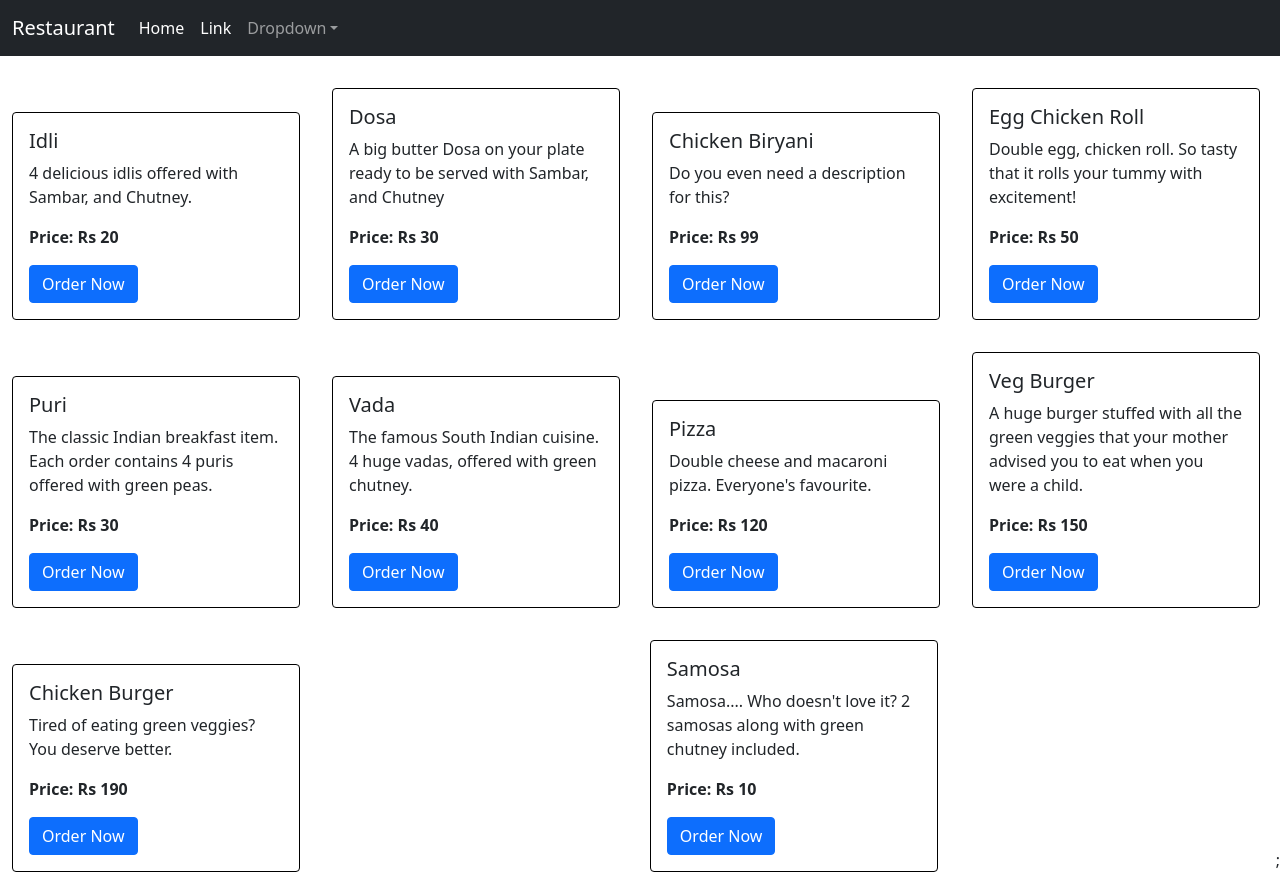
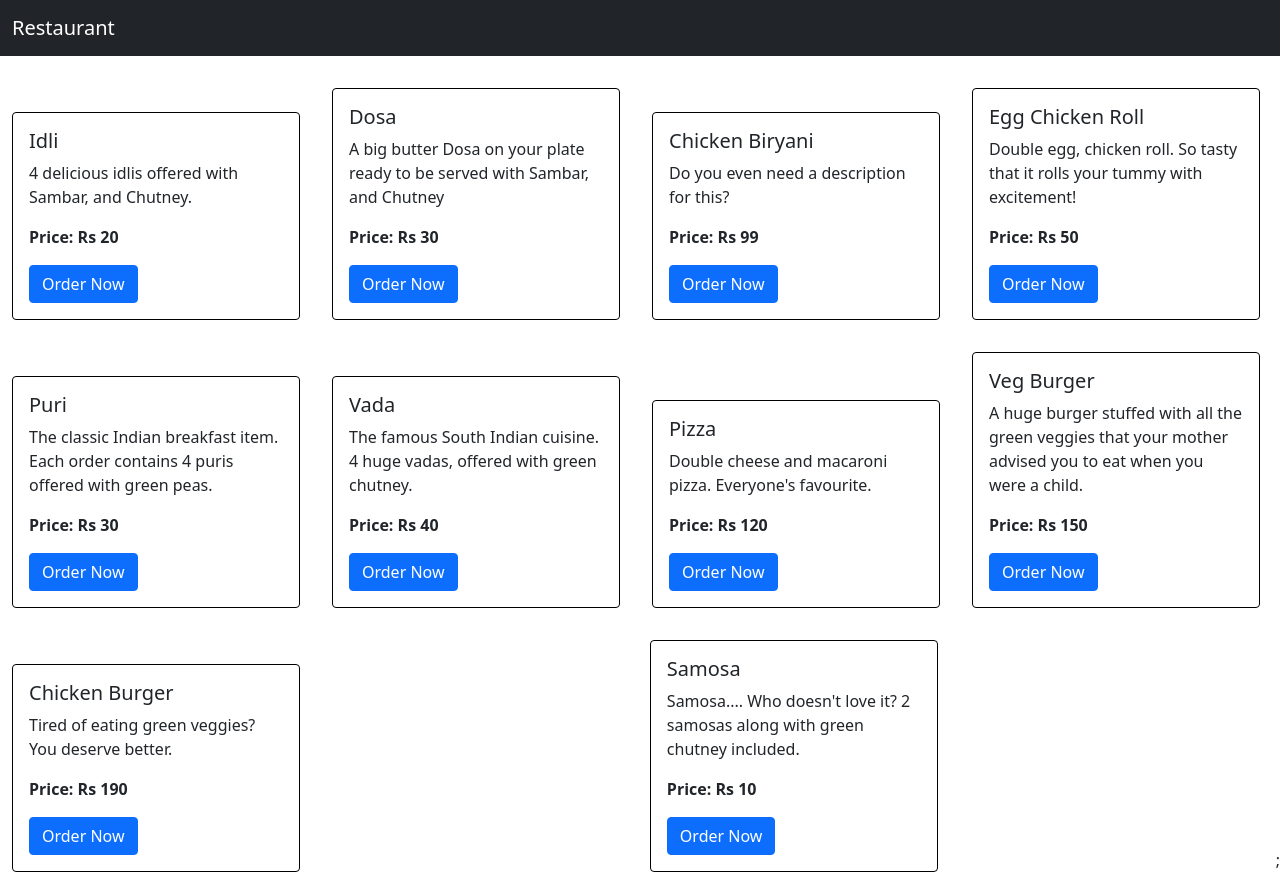
Before and after one commit to NikhilPatra047/Restaurant, a React (Create React App) app: page / in a window 1280 px wide. Built offline with nearby package versions, Linux system fonts and the light colour scheme.

Commit message:
Updated NavbarComponent

```diff
--- a/src/components/NavbarComponent.js
+++ b/src/components/NavbarComponent.js
@@ -5,20 +5,6 @@
         <Navbar bg="dark" expand="lg" variant="dark">
             <Container fluid>
                 <Navbar.Brand href="#" style={{color: "white", textDecoration: "None"}}>Restaurant</Navbar.Brand>
-                <Navbar.Toggle aria-controls="basic-navbar-nav" />
-                <Navbar.Collapse id="basic-navbar-nav">
-                    <Nav className="me-auto">
-                        <Nav.Link href="#home" style={{color: "white", textDecoration: "None"}}>Home</Nav.Link>
-                        <Nav.Link href="link" style={{color: "white", textDecoration: "None"}}>Link</Nav.Link>
-                        <NavDropdown title="Dropdown" id="basic-nav-dropdown" style={{color: "white", textDecoration: "None"}}>
-                            <NavDropdown.Item href="#action/3.1">Action</NavDropdown.Item>
-                            <NavDropdown.Item href="#action/3.2">Another action</NavDropdown.Item>
-                            <NavDropdown.Item href="#action/3.3">Something</NavDropdown.Item>
-                            <NavDropdown.Divider />
-                            <NavDropdown.Item href="#action/3.4">Separated link</NavDropdown.Item>
-                        </NavDropdown>
-                    </Nav>
-                </Navbar.Collapse>
             </Container>
         </Navbar>
     );
```
